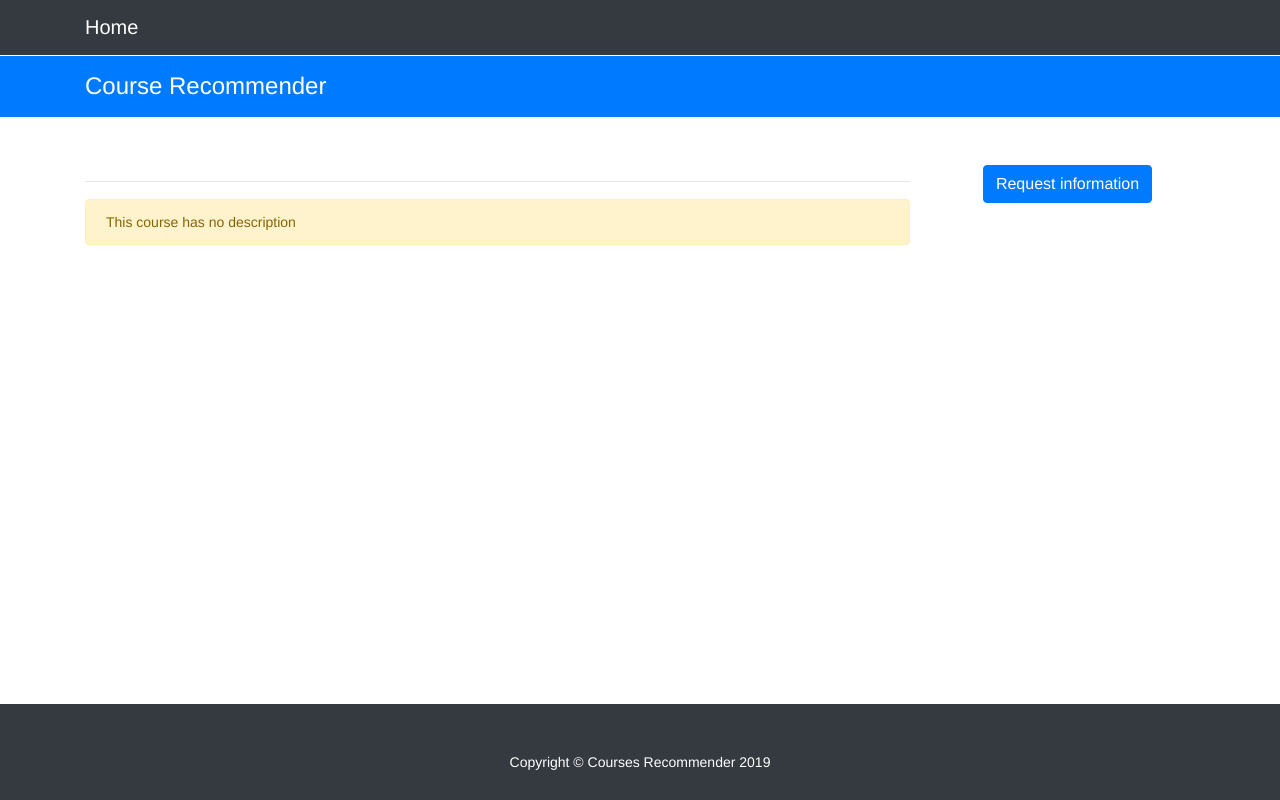
After one commit to fdelgados/recommendations-web, a Flask app: template web/app/templates/main/course.html in a window 1280 px wide. The commit adds this page. Run offline with Flask 2, Linux system fonts and the light colour scheme; the template is opened without the code that fills it, so the values that code supplies are empty; some libraries are stand-ins or nearby versions.

Commit message:
Add course page

```diff
--- a/web/app/static/css/themes/courses-recommender/courses-recommender.css
+++ b/web/app/static/css/themes/courses-recommender/courses-recommender.css
@@ -12,6 +12,30 @@ body {
     padding: 15px;
 }
 .course-meta {
-    margin-bottom: 1.25rem;
+    margin-bottom: 1.25em;
     color: #999;
 }
+
+.main-container {
+    padding-bottom: 50px;
+}
+.container-error {
+    padding-top: 50px;
+}
+
+/* Sticky footer styles
+-------------------------------------------------- */
+html {
+    position: relative;
+    min-height: 100%;
+}
+body {
+    margin-bottom: 60px; /* Margin bottom by footer height */
+}
+
+footer {
+    position: absolute;
+    bottom: 0;
+    width: 100%;
+    height: 50px; /* Set the fixed height of the footer here */
+}
--- a/web/app/templates/base.html
+++ b/web/app/templates/base.html
@@ -12,7 +12,7 @@
         <title>{% block title %}Blog{% endblock %}</title>
 
         <link rel="stylesheet" href="https://stackpath.bootstrapcdn.com/bootstrap/4.4.1/css/bootstrap.min.css" integrity="sha384-Vkoo8x4CGsO3+Hhxv8T/Q5PaXtkKtu6ug5TOeNV6gBiFeWPGFN9MuhOf23Q9Ifjh" crossorigin="anonymous">
-        <link href="static/css/themes/courses-recommender/courses-recommender.css" rel="stylesheet">
+        <link href="/static/css/themes/courses-recommender/courses-recommender.css" rel="stylesheet">
 
     </head>
     <body>
@@ -23,7 +23,7 @@
         {% endblock %}
 
         {% block body %}
-        <div class="container">
+        <div class="container main-container">
                 <div class="row">
                     {% block content %}
                     {% endblock %}
--- /dev/null
+++ b/web/app/templates/head-small.html
@@ -0,0 +1,9 @@
+<header class="bg-primary py-2 mb-5">
+    <div class="container h-40">
+        <div class="row h-40 align-items-center">
+            <div class="col-lg-12">
+                <h4 class="display-6 text-white mt-2 mb-2">Course Recommender</h4>
+            </div>
+        </div>
+    </div>
+</header>
--- a/web/app/templates/head.html
+++ b/web/app/templates/head.html
@@ -1,9 +1,9 @@
-<header class="bg-primary py-5 mb-5">
+<header class="bg-primary py-2 mb-4">
     <div class="container h-100">
         <div class="row h-100 align-items-center">
             <div class="col-lg-12">
-                <h1 class="display-4 text-white mt-5 mb-2">Business Name or Tagline</h1>
-                <p class="lead mb-5 text-white-50">Lorem ipsum dolor sit amet, consectetur adipisicing elit. Non possimus ab labore provident mollitia. Id assumenda voluptate earum corporis facere quibusdam quisquam iste ipsa cumque unde nisi, totam quas ipsam.</p>
+                <h1 class="display-4 text-white mt-5 mb-2">Course Recommender</h1>
+                <p class="lead mb-5 text-white-50">A course recommender system based on Data Science. Made with python</p>
             </div>
         </div>
     </div>
--- /dev/null
+++ b/web/app/templates/main/course.html
@@ -0,0 +1,33 @@
+{% extends "base.html" %}
+{% block title %}{{course.title}}{% endblock %}
+{% block head %}
+{% include 'head-small.html' %}
+{% endblock %}
+{% block content %}
+<div class="col-md-9">
+    <h1>{{course.title}}</h1>
+    <hr>
+    <h4><span class="badge badge-secondary">{{ course.category }}</span></h4>
+    <p class="course-meta">
+        {% if course.avg_rating %}
+        <span class="badge badge-info">{{'%0.1f' % course.avg_rating|float}}</span> <span>Based on {{ course.number_of_reviews }} reviews</span>
+        {% endif %}
+        {% if course.number_of_leads %}
+            <span class="badge badge-info">{{ course.number_of_leads }} requests</span>
+        {% endif %}
+    </p>
+    <h5 class="card-title">{{course.center}}</h5>
+    <p class="course-description">
+        {% if course.description %}
+        {{course.description}}
+        {% else %}
+            <div class="alert alert-warning" role="alert">
+                This course has no description
+            </div>
+        {% endif %}
+    </p>
+</div>
+<div class="col-md-3">
+    <p class="text-center"><button type="button" class="btn btn-primary">Request information</button></p>
+</div>
+{% endblock %}
```
Also changed, not shown: web/app/main/use_cases.py (+15 -0 lines), web/app/main/views.py (+11 -4 lines), web/app/models.py (+26 -0 lines), web/app/templates/404.html (+7 -3 lines), web/app/templates/500.html (+7 -3 lines).
